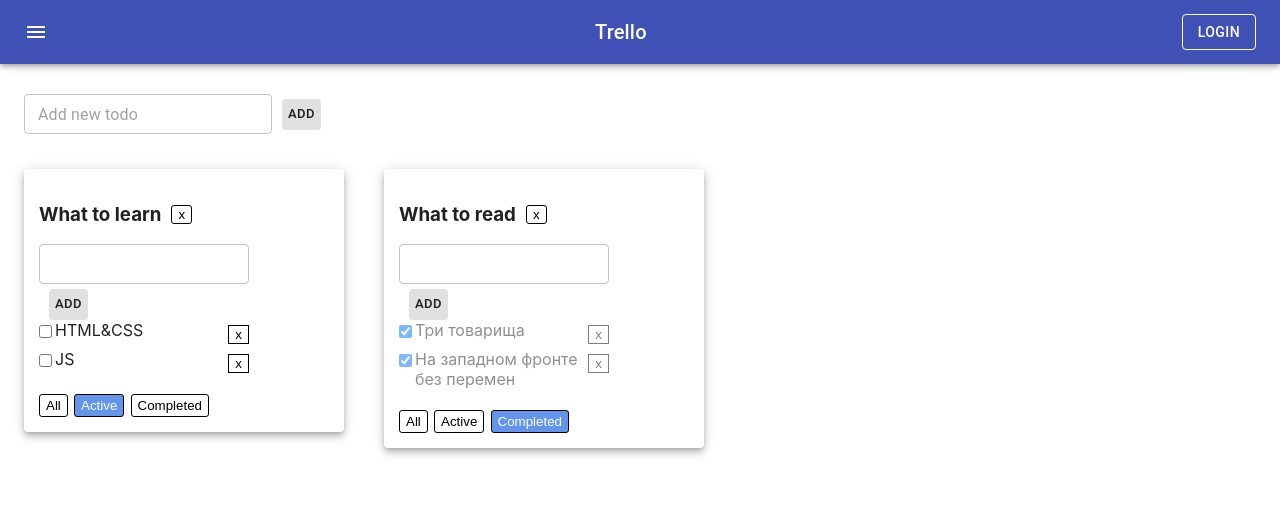
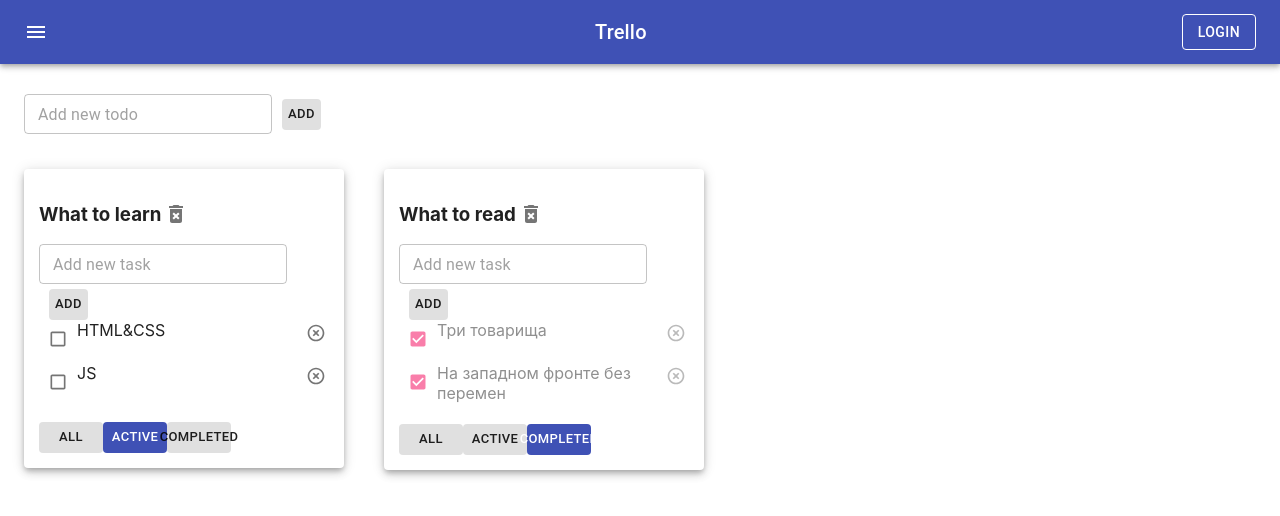
Before and after one commit to KuhniaDruggist/todo, a React (Create React App) app: page / in a window 1280 px wide. Shown: the top 516 px of the page. Built offline with nearby package versions, Linux system fonts and the light colour scheme.

Commit message:
Refactors code with new lib for component Todolist

```diff
--- a/src/components/Todolist/Todolist.tsx
+++ b/src/components/Todolist/Todolist.tsx
@@ -3,6 +3,8 @@
 import {FilterValuesType} from '../../App';
 import {AddItemForm} from '../AddItemForm/AddItemForm';
 import {EditableSpan} from '../EditableSpan/EditableSpan';
+import {Button, Checkbox, IconButton} from '@material-ui/core';
+import {DeleteForever, HighlightOff} from '@material-ui/icons';
 
 export type TaskType = {
     id: string
@@ -34,21 +36,23 @@
     const addTask = (title: string) => {
         props.addTask(title, props.todoListId)
     }
-    const onAllFilterHandler = ()  => props.changeFilter('all', props.todoListId);
+    const onAllFilterHandler = () => props.changeFilter('all', props.todoListId);
     const onActiveFilterHandler = () => props.changeFilter('active', props.todoListId);
     const onCompletedFilterHandler = () => props.changeFilter('completed', props.todoListId);
 
-    const buttonAllClass = `${styles.filterButton} ${ props.filter === 'all' ? styles.activeFilterButton : ''}`;
-    const buttonActiveClass = `${styles.filterButton} ${ props.filter === 'active' ? styles.activeFilterButton : ''}`;
-    const buttonCompletedClass = `${styles.filterButton} ${ props.filter === 'completed' ? styles.activeFilterButton : ''}`;
+    const buttonAll = props.filter === 'all' ? 'primary' : 'default';
+    const buttonActive = props.filter === 'active' ? 'primary' : 'default';
+    const buttonCompleted = props.filter === 'completed' ? 'primary' : 'default';
 
     return (
-        <div className={styles.todoList}>
+        <div>
             <div className={styles.todoHeader}>
                 <h3><EditableSpan title={props.title} changeTaskTitle={changeTodoTitle}/></h3>
-                <button className={styles.removeTodoButton} type="button" onClick={ removeTodoHandler }>x</button>
+                <IconButton size="small" onClick={removeTodoHandler}>
+                    <DeleteForever/>
+                </IconButton>
             </div>
-            <AddItemForm addItem={addTask} />
+            <AddItemForm placeholder='Add new task' addItem={addTask}/>
             <ul className={styles.list}>
                 {
                     props.tasks.map(task => {
@@ -63,22 +67,42 @@
 
                         return (
                             <li className={task.isDone ? styles.isDone : ''} key={task.id}>
-                                <input className={styles.checkbox}
-                                       type="checkbox"
-                                       checked={task.isDone}
-                                       onChange={ onChangeStatusHandler }
+                                <Checkbox size="small"
+                                          color="secondary"
+                                          checked={task.isDone}
+                                          onChange={onChangeStatusHandler}
                                 />
                                 <EditableSpan title={task.title} changeTaskTitle={onChangeTaskTitle}/>
-                                <button className={styles.removeButton} type='button' onClick={ onClickHandler }>x</button>
+                                <IconButton size="small" type="button" onClick={onClickHandler} aria-label="delete">
+                                    <HighlightOff fontSize="small"/>
+                                </IconButton>
                             </li>
                         );
                     })
                 }
             </ul>
             <div className={styles.filterButtons}>
-                <button type='button' className={buttonAllClass} onClick={ onAllFilterHandler }>All</button>
-                <button type='button' className={buttonActiveClass} onClick={ onActiveFilterHandler }>Active</button>
-                <button type='button' className={buttonCompletedClass} onClick={ onCompletedFilterHandler }>Completed</button>
+                <Button color={buttonAll}
+                        variant="contained"
+                        size="small"
+                        disableElevation
+                        onClick={onAllFilterHandler}
+                >All
+                </Button>
+                <Button color={buttonActive}
+                        variant="contained"
+                        size="small"
+                        disableElevation
+                        onClick={onActiveFilterHandler}
+                >Active
+                </Button>
+                <Button color={buttonCompleted}
+                        variant="contained"
+                        size="small"
+                        disableElevation
+                        onClick={onCompletedFilterHandler}
+                >Completed
+                </Button>
             </div>
         </div>
     )
```
